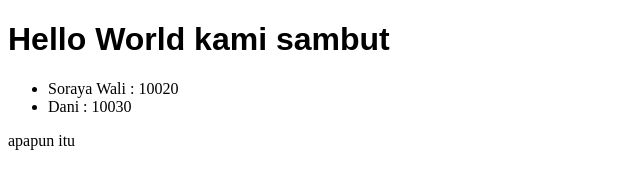
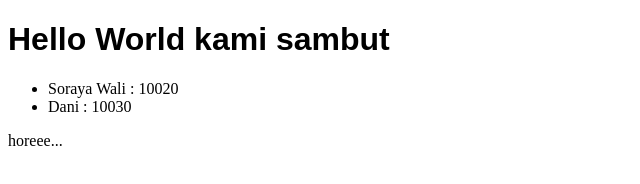
Before and after one commit to Dannyode/seomay, a plain HTML site: page index.html in a window 1280 px wide. Shown: the full height of the page, 0-640 px from the left. Drawn offline with Linux system fonts and the light colour scheme.

Commit message:
mengubah tulisan paragraf pertama di index.html

```diff
--- a/index.html
+++ b/index.html
@@ -16,7 +16,7 @@
         <li>Soraya Wali : 10020</li>
         <li>Dani        : 10030</li>
     </ul>
-    <p>apapun itu</p>
+    <p>horeee...</p>
 
 
 <script src="script.js"></script>
```
